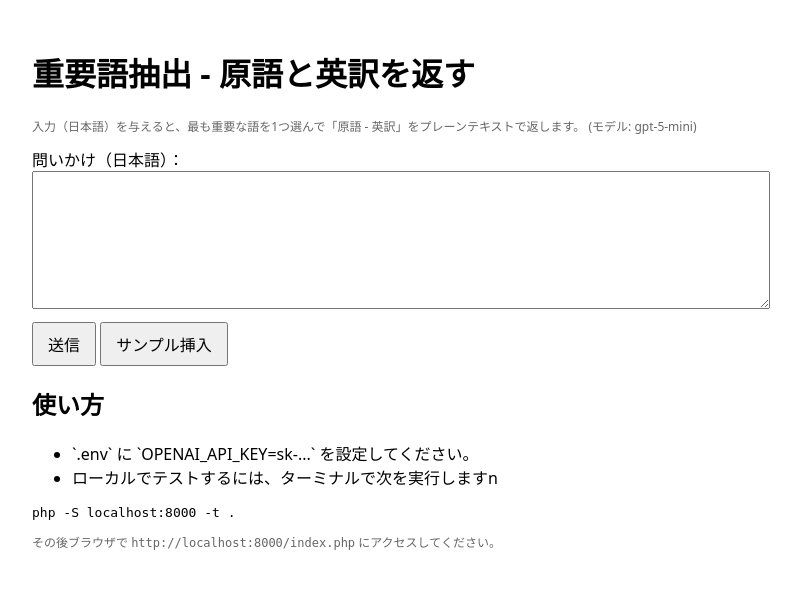
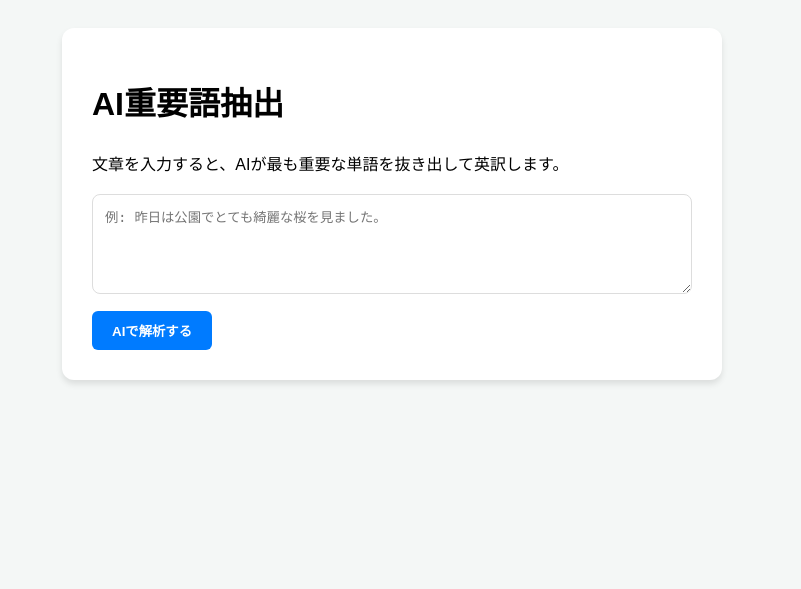
Before and after one commit to double-lariat/phpchat, a PHP site: page / in a window 1280 px wide. Shown: the top 589 px of the page, without its empty margins (248-1049 px from the left). Run offline with PHP 8.4, Linux system fonts and the light colour scheme.

Commit message:
Update index.php

```diff
--- a/index.php
+++ b/index.php
@@ -1,9 +1,7 @@
 <?php
 // index.php
-// ブラウザからの入力を受け取り、重要語を1つ選んで「原語 - 英訳」をプレーンテキストで返す簡単な実装
-// ライブラリは使わず、OpenAIのChat Completionsエンドポイントを直接curlで叩きます。
 
-// .env を読み込んで環境変数を取得
+// 1. 環境変数の読み込み
 function loadEnv($path = __DIR__ . '/.env') {
     $vars = [];
     if (!file_exists($path)) return $vars;
@@ -13,28 +11,25 @@ function loadEnv($path = __DIR__ . '/.env') {
         if ($line === '' || $line[0] === '#') continue;
         if (strpos($line, '=') === false) continue;
         list($key, $val) = explode('=', $line, 2);
-        $key = trim($key);
-        $val = trim($val);
-        // remove optional quotes
-        $val = preg_replace('/(^\"|\"$|^\'|\'$)/', '', $val);
-        $vars[$key] = $val;
+        $vars[trim($key)] = preg_replace('/(^\"|\"$|^\'|\'$)/', '', trim($val));
     }
     return $vars;
 }
 
 $env = loadEnv();
-$OPENAI_API_KEY = isset($env['OPENAI_API_KEY']) ? $env['OPENAI_API_KEY'] : getenv('OPENAI_API_KEY');
+$OPENAI_API_KEY = $env['OPENAI_API_KEY'] ?? getenv('OPENAI_API_KEY');
 
-// simple helper to call OpenAI Chat Completions (no external libs)
-function call_openai_chat($apiKey, $model, $messages, $max_tokens = 60) {
+// 2. OpenAI API 呼び出し関数
+function call_openai_chat($apiKey, $input) {
     $url = 'https://api.openai.com/v1/chat/completions';
     $payload = json_encode([
-        'model' => $model,
-        'messages' => $messages,
-        'max_tokens' => $max_tokens,
-        'temperature' => 0.2,
-        'n' => 1,
-    ], JSON_UNESCAPED_UNICODE);
+        'model' => 'gpt-4o-mini', // 実在する最新の軽量モデルに変更
+        'messages' => [
+            ['role' => 'system', 'content' => "あなたは日本語から重要語を1つ選び、「原語 - 英語」の形式で返すアシスタントです。余計な解説は一切禁止します。例: 太陽 - sun"],
+            ['role' => 'user', 'content' => "入力: $input"]
+        ],
+        'temperature' => 0.3,
+    ]);
 
     $ch = curl_init($url);
     curl_setopt($ch, CURLOPT_RETURNTRANSFER, true);
@@ -44,133 +39,103 @@ function call_openai_chat($apiKey, $model, $messages, $max_tokens = 60) {
         'Content-Type: application/json',
         'Authorization: Bearer ' . $apiKey,
     ]);
-    curl_setopt($ch, CURLOPT_TIMEOUT, 15);
 
     $resp = curl_exec($ch);
-    $err = curl_error($ch);
-    $code = curl_getinfo($ch, CURLINFO_HTTP_CODE);
+    $data = json_decode($resp, true);
     curl_close($ch);
 
-    if ($resp === false) return ['error' => "curl_error: $err"];
-    $data = json_decode($resp, true);
-    if (!$data) return ['error' => 'invalid_json', 'raw' => $resp];
-    if ($code < 200 || $code >= 300) return ['error' => 'http_error', 'code' => $code, 'body' => $data];
-    return ['result' => $data];
+    return $data['choices'][0]['message']['content'] ?? 'エラーが発生しました';
 }
 
-// HTMLフォームと処理
-$input = isset($_POST['q']) ? trim($_POST['q']) : null;
-$outputText = null;
-$error = null;
+// 3. APIモード (JavaScriptからのFetchを受け取る)
+if (isset($_GET['ajax']) && $_SERVER['REQUEST_METHOD'] === 'POST') {
+    header('Content-Type: application/json');
+    $postData = json_decode(file_get_contents('php://input'), true);
+    $input = $postData['q'] ?? '';
 
-if ($_SERVER['REQUEST_METHOD'] === 'POST') {
     if (empty($OPENAI_API_KEY)) {
-        $error = 'OpenAI APIキーが設定されていません。`.env` に `OPENAI_API_KEY` を追加してください。';
+        echo json_encode(['error' => 'APIキーが設定されていません。']);
     } elseif (empty($input)) {
-        $error = '入力が空です。日本語の問いかけを入力してください。';
+        echo json_encode(['error' => '入力が空です。']);
     } else {
-        // プロンプトを作成（モデルに「原語 - 英訳」の形式でプレーンテキストのみを返すよう厳密に指示）
-        $system = "あなたは日本語の短い問いかけから最も重要な語を1つ選び、その原語（日本語）と英訳（単語1つ）をプレーンテキストで出力するアシスタントです。出力は必ず1行で、フォーマットは「原語 - translation（英単語）」にしてください。余談や説明は一切書かないでください。例: 猫 - cat";
-        $user_msg = "入力: $input\n\n指示: 上のルールに従って、最も重要な語1つを選び、プレーンテキストで出力してください。フォーマット: 原語 - translation";
-
-        $messages = [
-            ['role' => 'system', 'content' => $system],
-            ['role' => 'user', 'content' => $user_msg],
-        ];
-
-        $res = call_openai_chat($OPENAI_API_KEY, 'gpt-5-mini', $messages, 60);
-        if (isset($res['error'])) {
-            $error = 'API呼び出しエラー: ' . json_encode($res);
-        } else {
-            $data = $res['result'];
-            // Chat Completions の標準的なレスポンス構造を参照
-            if (isset($data['choices'][0]['message']['content'])) {
-                $raw = $data['choices'][0]['message']['content'];
-                // 期待形式を厳密に満たすように最初の行を取り、不要な空白をトリム
-                $lines = preg_split('/\r?\n/', trim($raw));
-                $first = trim($lines[0]);
-                // 最低限のバリデーション: ハイフンで区切られているか
-                if (strpos($first, '-') !== false) {
-                    $outputText = $first;
-                } else {
-                    // モデルが余計な情報を吐いた場合は、可能な限り日本語の単語と英語の単語を抽出
-                    // シンプルな正規表現: 日本語の語（漢字/ひらがな/カタカナ）と英単語
-                    if (preg_match('/([\p{Han}\p{Hiragana}\p{Katakana}ー]+)\s*[\-:\u2014]?\s*([A-Za-z\-]+)/u', $raw, $m)) {
-                        $outputText = $m[1] . ' - ' . $m[2];
-                    } else {
-                        // 最後の手段として生の応答をプレーン表示
-                        $outputText = $raw;
-                    }
-                }
-            } else {
-                $error = 'APIレスポンスに期待したフィールドがありません。';
-            }
-        }
-    }
-}
-
-// 出力をプレーンテキストで返すリクエストがあれば、Content-Type を text/plain にして返す
-if (isset($_GET['raw']) && $_GET['raw'] === '1') {
-    header('Content-Type: text/plain; charset=utf-8');
-    if ($error) {
-        echo "ERROR: " . $error;
-    } elseif ($outputText) {
-        echo $outputText;
-    } else {
-        echo "入力を送信してください。";
+        $result = call_openai_chat($OPENAI_API_KEY, $input);
+        echo json_encode(['result' => $result]);
     }
     exit;
 }
-
 ?>
 <!doctype html>
 <html lang="ja">
 <head>
-<meta charset="utf-8">
-<title>PHPChat - 重要語抽出 (gpt-5-mini)</title>
-<meta name="viewport" content="width=device-width,initial-scale=1">
-<style>
-body{font-family:system-ui, -apple-system, "Segoe UI", Roboto, "Hiragino Kaku Gothic ProN", "Noto Sans JP", 'Yu Gothic Medium', sans-serif; padding:20px}
-.container{max-width:720px;margin:auto}
-textarea{width:100%;height:120px;padding:8px;font-size:14px}
-button{padding:8px 14px;font-size:16px}
-.result{white-space:pre-wrap;background:#f8f8f8;padding:12px;border-radius:6px;margin-top:12px}
-.error{color:#b00020}
-.note{font-size:12px;color:#666}
-</style>
+    <meta charset="utf-8">
+    <title>AI重要語抽出ツール</title>
+    <meta name="viewport" content="width=device-width,initial-scale=1">
+    <style>
+        body { font-family: sans-serif; padding: 20px; line-height: 1.6; background: #f4f7f6; }
+        .container { max-width: 600px; margin: auto; background: white; padding: 30px; border-radius: 12px; box-shadow: 0 4px 6px rgba(0,0,0,0.1); }
+        textarea { width: 100%; height: 100px; padding: 12px; border: 1px solid #ddd; border-radius: 8px; box-sizing: border-box; margin-bottom: 10px; }
+        button { background: #007bff; color: white; border: none; padding: 10px 20px; border-radius: 6px; cursor: pointer; font-weight: bold; }
+        button:disabled { background: #ccc; }
+        .result-area { margin-top: 20px; padding: 15px; border-left: 5px solid #007bff; background: #e9f0ff; display: none; }
+        .loading { display: none; color: #666; font-style: italic; }
+    </style>
 </head>
 <body>
+
 <div class="container">
-<h1>重要語抽出 - 原語と英訳を返す</h1>
-<p class="note">入力（日本語）を与えると、最も重要な語を1つ選んで「原語 - 英訳」をプレーンテキストで返します。 (モデル: gpt-5-mini)</p>
-<form method="post">
-    <label for="q">問いかけ（日本語）：</label>
-    <textarea id="q" name="q"><?php echo isset($_POST['q']) ? htmlspecialchars($_POST['q'], ENT_QUOTES|ENT_SUBSTITUTE, 'UTF-8') : ''; ?></textarea>
-    <div style="margin-top:8px">
-        <button type="submit">送信</button>
-        <button type="button" onclick="document.getElementById('q').value='猫が好きです。散歩に行きませんか？';">サンプル挿入</button>
+    <h1>AI重要語抽出</h1>
+    <p>文章を入力すると、AIが最も重要な単語を抜き出して英訳します。</p>
+
+    <textarea id="inputQ" placeholder="例: 昨日は公園でとても綺麗な桜を見ました。"></textarea>
+
+    <div>
+        <button id="sendBtn" onclick="sendToAI()">AIで解析する</button>
+        <div id="loading" class="loading">解析中...</div>
     </div>
-</form>
 
-<?php if ($error): ?>
-    <div class="result error">Error: <?php echo htmlspecialchars($error, ENT_QUOTES|ENT_SUBSTITUTE, 'UTF-8'); ?></div>
-<?php elseif ($outputText): ?>
-    <div class="result"><strong>結果（プレーンテキスト）</strong>
-        <div style="margin-top:8px;font-family:monospace;">
-            <?php echo htmlspecialchars($outputText, ENT_QUOTES|ENT_SUBSTITUTE, 'UTF-8'); ?>
-        </div>
+    <div id="resultArea" class="result-area">
+        <strong>抽出結果:</strong>
+        <div id="outputText" style="font-size: 1.2rem; margin-top: 5px;"></div>
     </div>
-    <p class="note">プレーンテキストだけを返すAPIが必要なら、`?raw=1` を付けて再リクエストしてください。</p>
-<?php endif; ?>
+</div>
 
-<h2>使い方</h2>
-<ul>
-    <li>`.env` に `OPENAI_API_KEY=sk-...` を設定してください。</li>
-    <li>ローカルでテストするには、ターミナルで次を実行しますn</li>
-</ul>
-<pre><code>php -S localhost:8000 -t .
-</code></pre>
-<p class="note">その後ブラウザで <code>http://localhost:8000/index.php</code> にアクセスしてください。</p>
-</div>
+<script>
+async function sendToAI() {
+    const q = document.getElementById('inputQ').value;
+    const btn = document.getElementById('sendBtn');
+    const loading = document.getElementById('loading');
+    const resultArea = document.getElementById('resultArea');
+    const outputText = document.getElementById('outputText');
+
+    if(!q) return alert("文字を入力してください");
+
+    // UI状態の更新
+    btn.disabled = true;
+    loading.style.display = 'block';
+    resultArea.style.display = 'none';
+
+    try {
+        const response = await fetch('?ajax=1', {
+            method: 'POST',
+            headers: { 'Content-Type': 'application/json' },
+            body: JSON.stringify({ q: q })
+        });
+        const data = await response.json();
+
+        if(data.error) {
+            alert(data.error);
+        } else {
+            outputText.innerText = data.result;
+            resultArea.style.display = 'block';
+        }
+    } catch (e) {
+        alert("通信エラーが発生しました");
+    } finally {
+        btn.disabled = false;
+        loading.style.display = 'none';
+    }
+}
+</script>
+
 </body>
 </html>
```
